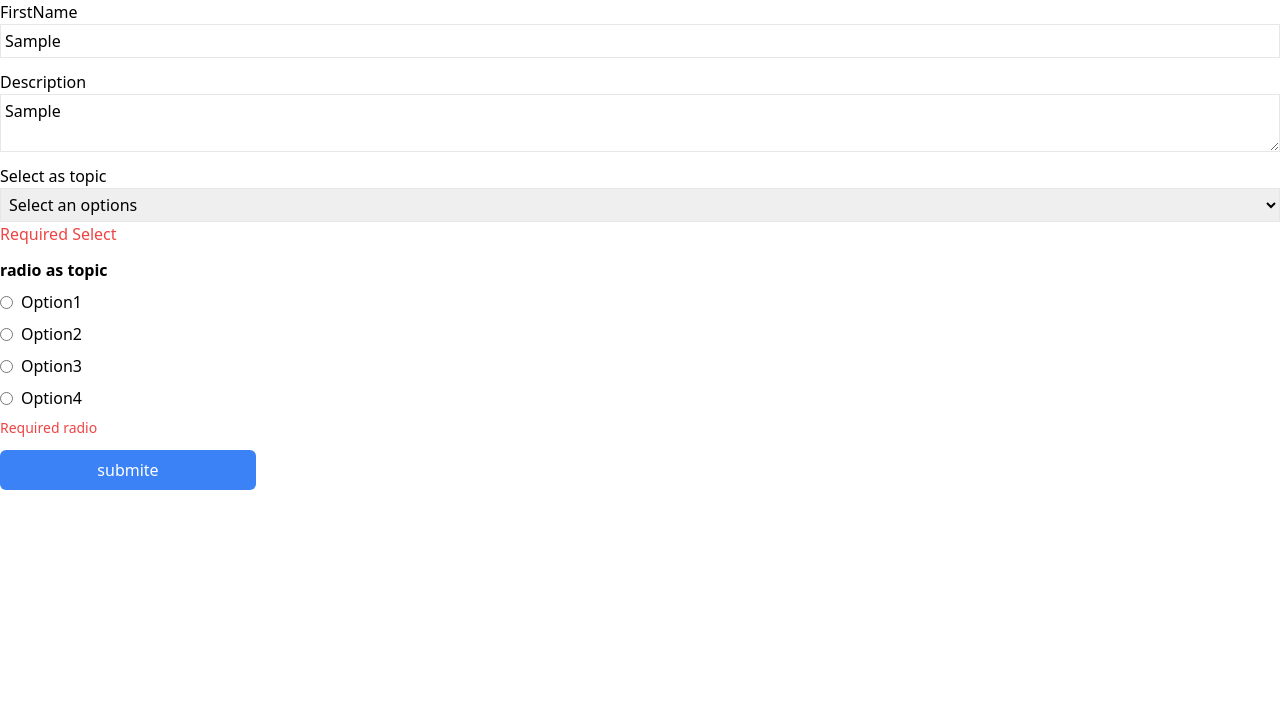
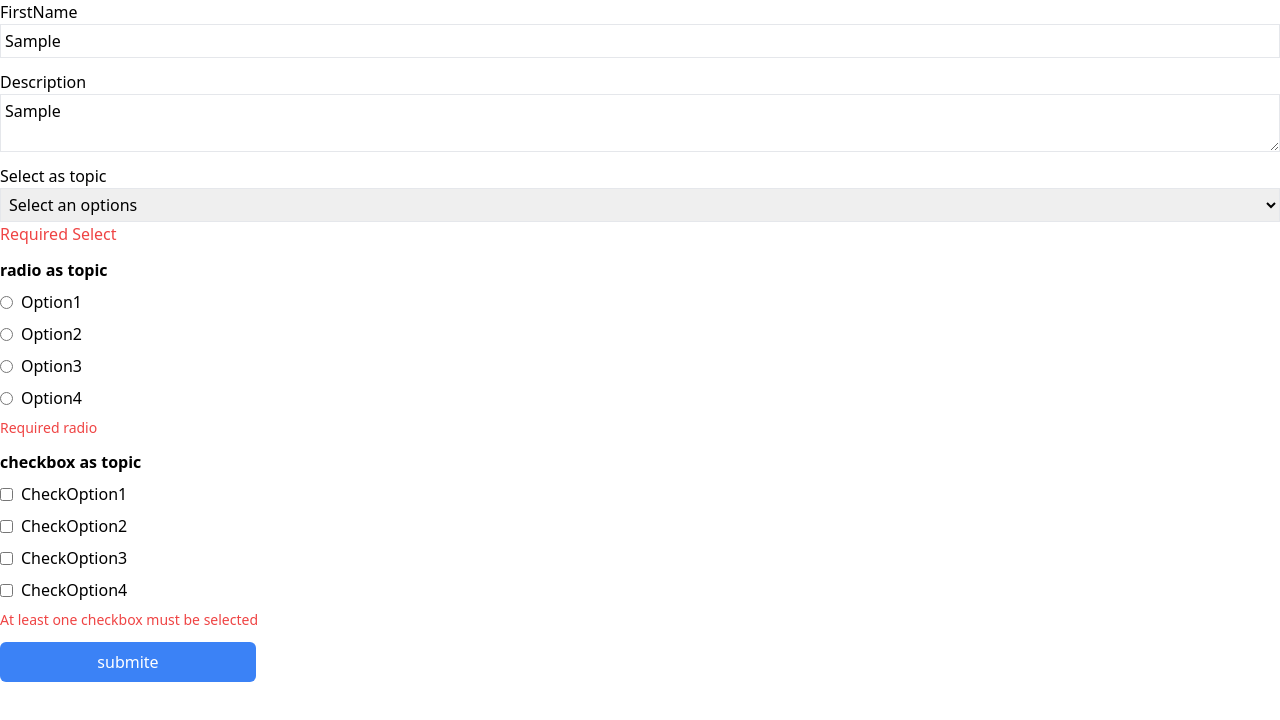
Before and after one commit to aeinmananni/formik, a React (Vite) app: page / in a window 1280 px wide. Both pictures are taken after typing "Sample", "Sample" into the empty fields and a click on the button "submite". Shown: the top 720 px of the page. Built offline with nearby package versions, Linux system fonts and the light colour scheme.

Commit message:
ADD formik checkbox

```diff
--- /dev/null
+++ b/src/components/custom/element/formik-checkbox.tsx
@@ -0,0 +1,51 @@
+/* eslint-disable @typescript-eslint/no-explicit-any */
+import { ErrorMessage, Field } from "formik";
+import { forwardRef, InputHTMLAttributes } from "react";
+
+type Optionstype = {
+  value: string | number;
+  label: string;
+};
+
+type FormikCheckBoxProps = {
+  errorsName?: string;
+  label?: string;
+  options?: Optionstype[];
+} & InputHTMLAttributes<HTMLInputElement>;
+
+const FormikCheckBox = forwardRef<HTMLInputElement, FormikCheckBoxProps>(
+  ({ options, errorsName, label, name, ...props }, ref) => {
+    return (
+      <div className="flex flex-col gap-2">
+        {label && <label className="font-semibold">{label}</label>}
+        <Field name={name}>
+          {({ field }: any) => {
+            return options?.map((option) => (
+              <div key={option.value} className="flex items-center gap-2">
+                <input
+                  {...field}
+                  {...props}
+                  ref={ref}
+                  type="checkbox"
+                  id={`${name}-${option.value}`}
+                  value={option.value}
+                  checked={field.value.includes(option.value)}
+                />
+                <label htmlFor={`${name}-${option.value}`}>
+                  {option.label}
+                </label>
+              </div>
+            ));
+          }}
+        </Field>
+        <ErrorMessage
+          className="text-red-500 text-sm"
+          name={errorsName ? errorsName : name ?? ""}
+          component="div"
+        />
+      </div>
+    );
+  }
+);
+
+export default FormikCheckBox;
--- a/src/components/custom/formik-container.tsx
+++ b/src/components/custom/formik-container.tsx
@@ -18,12 +18,28 @@ const FormikContainer = () => {
     { label: "Option3", value: "ROption3" },
     { label: "Option4", value: "ROption4" },
   ];
-  const initailValues = { firstName: "", exp: "", select: "", radio: "" };
+  const checkboxOptions: { label: string; value: string | number }[] = [
+    { label: "CheckOption1", value: "COption1" },
+    { label: "CheckOption2", value: "COption2" },
+    { label: "CheckOption3", value: "COption3" },
+    { label: "CheckOption4", value: "COption4" },
+  ];
+  const initailValues = {
+    firstName: "",
+    exp: "",
+    select: "",
+    radio: "",
+    checkbox: [],
+  };
   const validationSchemas = Yup.object({
     firstName: Yup.string().required("Required FirstName!"),
     exp: Yup.string().required("Required Exp"),
     select: Yup.string().required("Required Select"),
     radio: Yup.string().required("Required radio"),
+    checkbox: Yup.array()
+      .of(Yup.string())
+      .min(1, "At least one checkbox must be selected")
+      .required("Required checkbox"),
   });
 
   const onSubmite = (values: { firstName: string }) => {
@@ -72,6 +88,15 @@ const FormikContainer = () => {
             options={radioOptions}
             className="border py-1 px-1"
           />
+          <FormikControl
+            control="checkbox"
+            type="checkbox"
+            name="checkbox"
+            label={"checkbox as topic"}
+            errorsName="checkbox"
+            options={checkboxOptions}
+            className="border py-1 px-1"
+          />
           <Button
             className="bg-blue-500 text-white py-2 px-1 rounded-md w-1/5"
             type="submit"
--- a/src/components/custom/formik-control.tsx
+++ b/src/components/custom/formik-control.tsx
@@ -7,6 +7,7 @@ import FormikInput from "./element/formik-input";
 import FormikTextArea from "./element/formik-textarea";
 import FormikSelect from "./element/formik-select";
 import FormikRadio from "./element/formik-radios";
+import FormikCheckBox from "./element/formik-checkbox";
 
 type FormikControlProps = {
   control?: "input" | "textarea" | "select" | "radio" | "checkbox";
@@ -40,6 +41,9 @@ const FormikControl = ({ control, ...props }: FormikControlProps) => {
         <FormikRadio {...(props as InputHTMLAttributes<HTMLInputElement>)} />
       );
     case "checkbox":
+      return (
+        <FormikCheckBox {...(props as InputHTMLAttributes<HTMLInputElement>)} />
+      );
     default:
       return null;
   }
```
